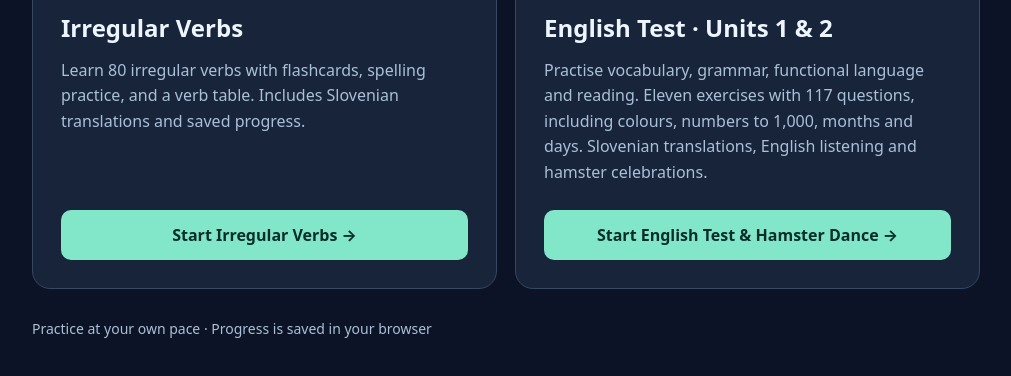
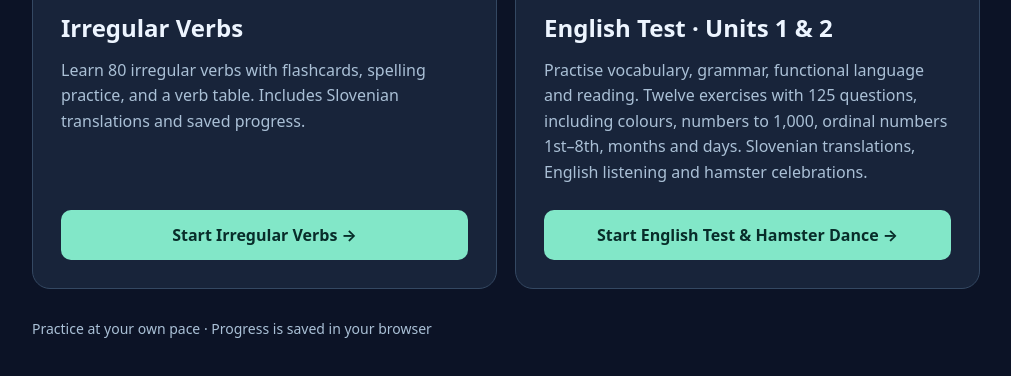
Before and after one commit to mfranino/sola, a plain HTML site: page index.html in a window 1280 px wide. Shown: the part 276-652 px from the top of the page, without its empty margins (134-1145 px from the left). Drawn offline with Linux system fonts and the light colour scheme.

Commit message:
Update homepage for ordinal-number exercises and 125 questions

```diff
--- a/index.html
+++ b/index.html
@@ -5,5 +5,5 @@
 </style></head><body><main><header><h1>English Learning Lab</h1><p>Choose an activity to practise English. Both activities work on mobile and desktop.</p></header>
 <div class="grid">
 <section class="card"><div class="icon" aria-hidden="true">📚</div><h2>Irregular Verbs</h2><p>Learn 80 irregular verbs with flashcards, spelling practice, and a verb table. Includes Slovenian translations and saved progress.</p><a class="button" href="irregular-verbs-trainer.html">Start Irregular Verbs →</a></section>
-<section class="card"><div class="icon" aria-hidden="true">✏️</div><h2>English Test · Units 1 &amp; 2</h2><p>Practise vocabulary, grammar, functional language and reading. Eleven exercises with 117 questions, including colours, numbers to 1,000, months and days. Slovenian translations, English listening and hamster celebrations.</p><a class="button" href="english-units-1-2.html?v=6">Start English Test &amp; Hamster Dance →</a></section>
+<section class="card"><div class="icon" aria-hidden="true">✏️</div><h2>English Test · Units 1 &amp; 2</h2><p>Practise vocabulary, grammar, functional language and reading. Twelve exercises with 125 questions, including colours, numbers to 1,000, ordinal numbers 1st–8th, months and days. Slovenian translations, English listening and hamster celebrations.</p><a class="button" href="english-units-1-2.html?v=7">Start English Test &amp; Hamster Dance →</a></section>
 </div><footer>Practice at your own pace · Progress is saved in your browser</footer></main></body></html>
```
